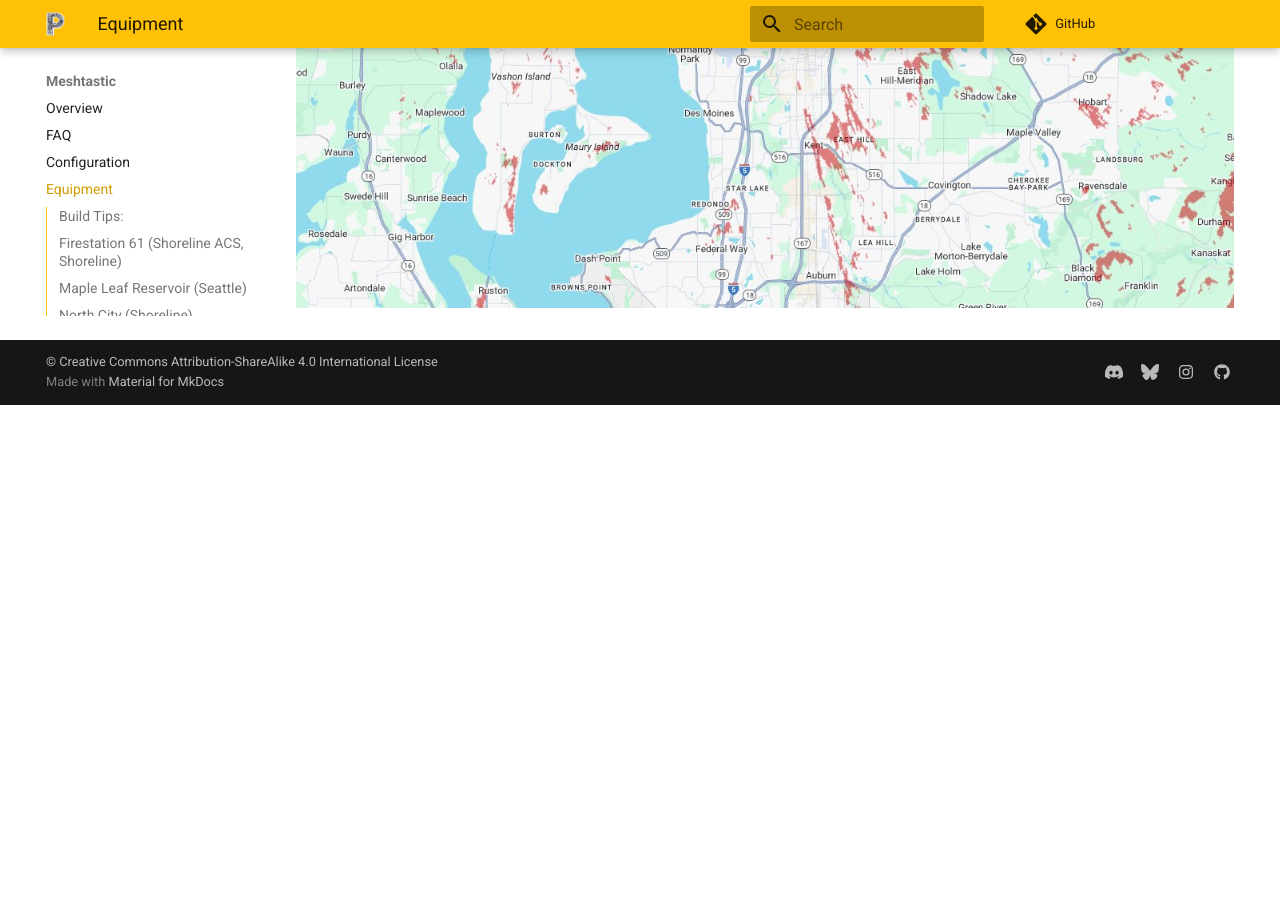
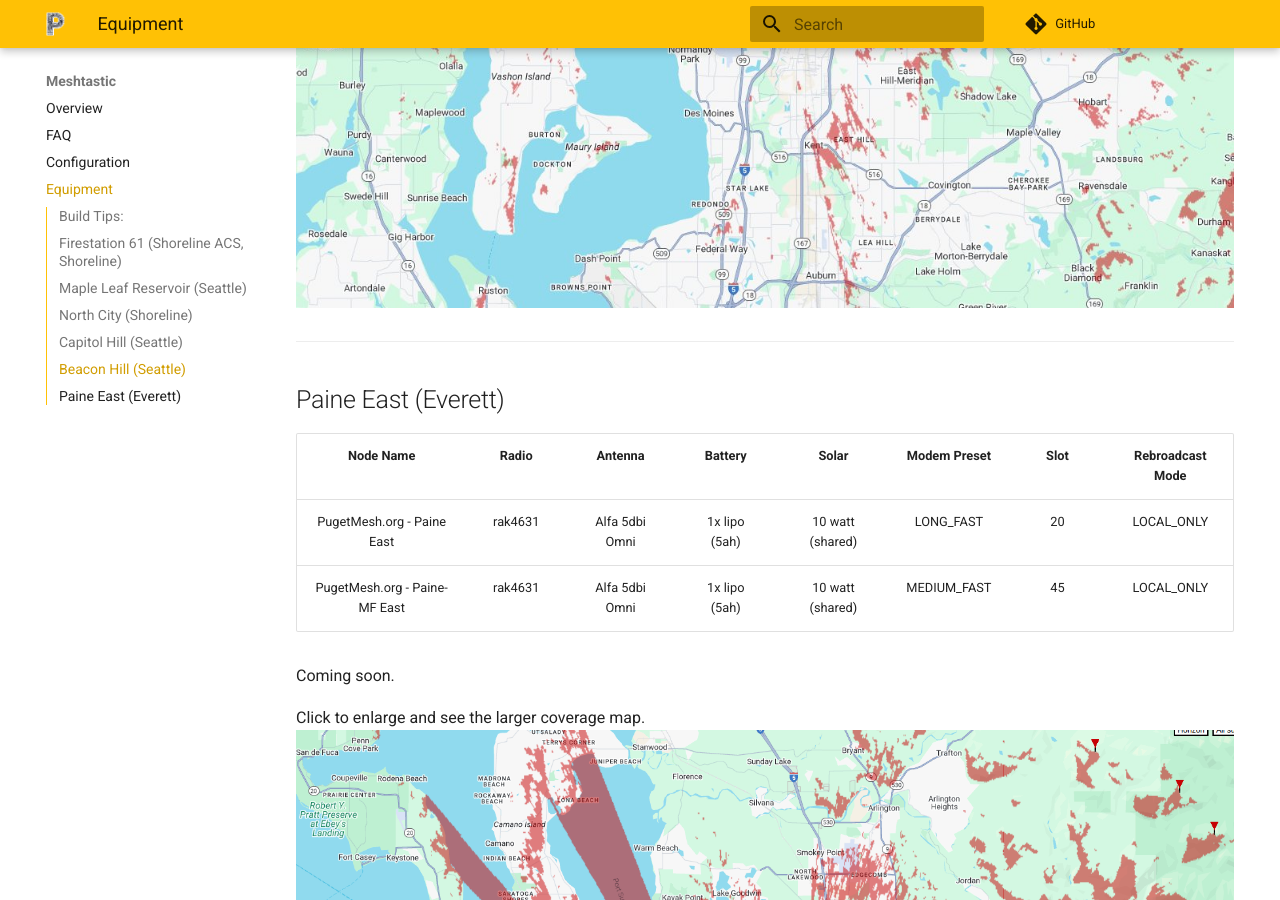
Before and after one commit to pugetmesh/pugetmesh.github.io, an MkDocs documentation site: the page built from docs/meshtastic/equipment.md, in a window 1280 px wide and 900 px high, scrolled down 8739 px. Built offline with MkDocs 1.6.1 and Material for MkDocs 9.7.7, drawn with Linux system fonts in a browser that asks for light colours; comment, search, counter and statistics services are not loaded; before the commit the page ends 9144 px from its top, so only the background shows below that; some of the changed text lies outside the part shown.

Commit message:
Add Paine East node info to equipment page.

```diff
--- a/docs/meshtastic/equipment.md
+++ b/docs/meshtastic/equipment.md
@@ -76,3 +76,16 @@
 
 Click to enlarge and see the larger coverage map.
 [![Beacon Hill  Coverage Map](/media/BeaconHill_sml.jpg)](https://www.heywhatsthat.com/?view=CD5GQ9BW)
+
+---
+## Paine East (Everett)
+
+Node Name | Radio | Antenna | Battery | Solar | Modem Preset | Slot | Rebroadcast Mode
+:---: | :---: | :---: | :---: | :---: | :---: | :---: | :---:
+PugetMesh.org - Paine East | rak4631 | Alfa 5dbi Omni | 1x lipo (5ah) | 10 watt (shared) | LONG_FAST | 20 | LOCAL_ONLY
+PugetMesh.org - Paine-MF East| rak4631 | Alfa 5dbi Omni | 1x lipo (5ah) | 10 watt (shared) | MEDIUM_FAST | 45 | LOCAL_ONLY
+
+Coming soon.
+
+Click to enlarge and see the larger coverage map.
+[![Capitol Hill  Coverage Map](/media/PaineEast_sml.png)](https://www.heywhatsthat.com/?view=QAXF4HU7)
```
Also changed, not shown: docs/media/PaineEast_sml.png (added), docs/media/PugetMesh_PaineEast.jpg (added).
